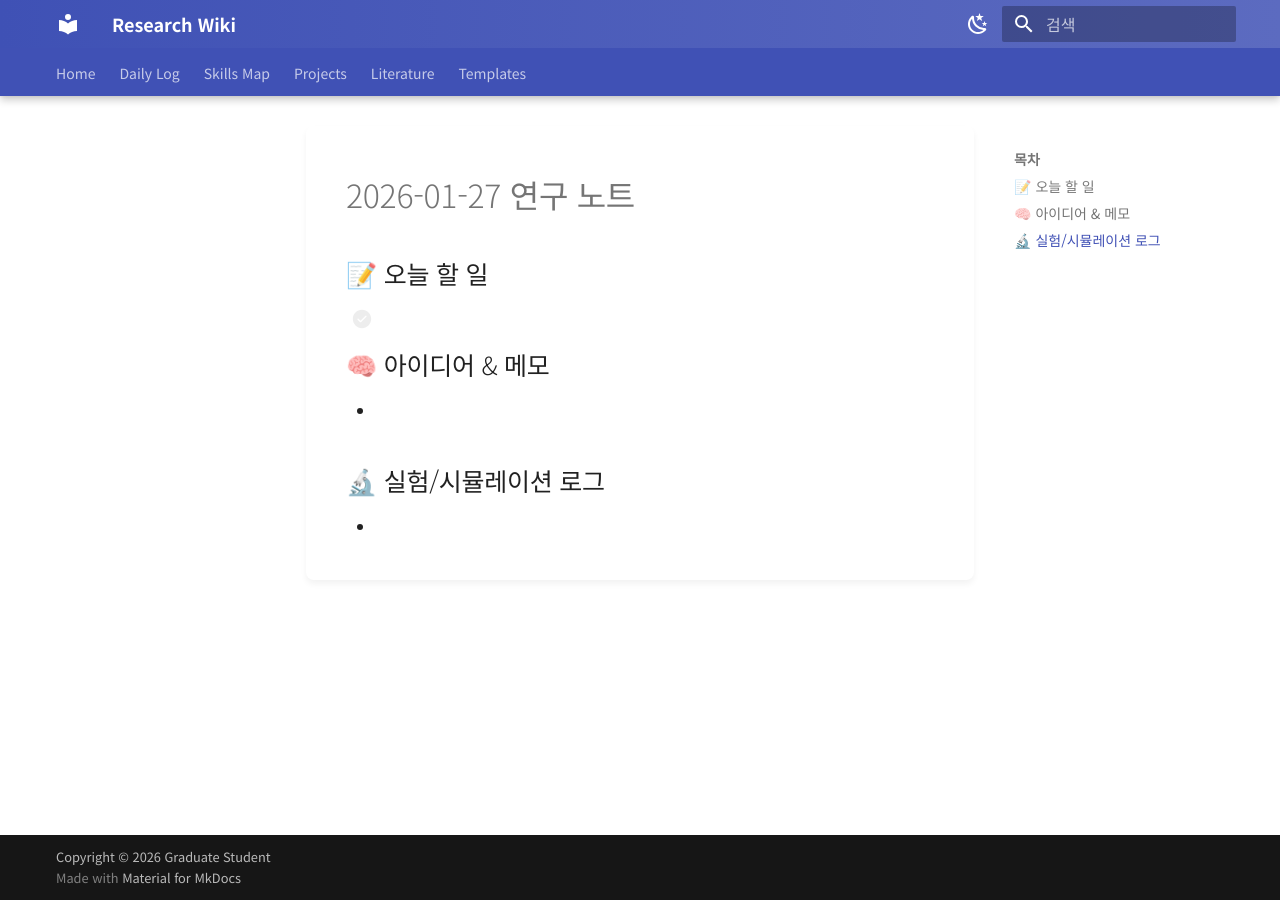
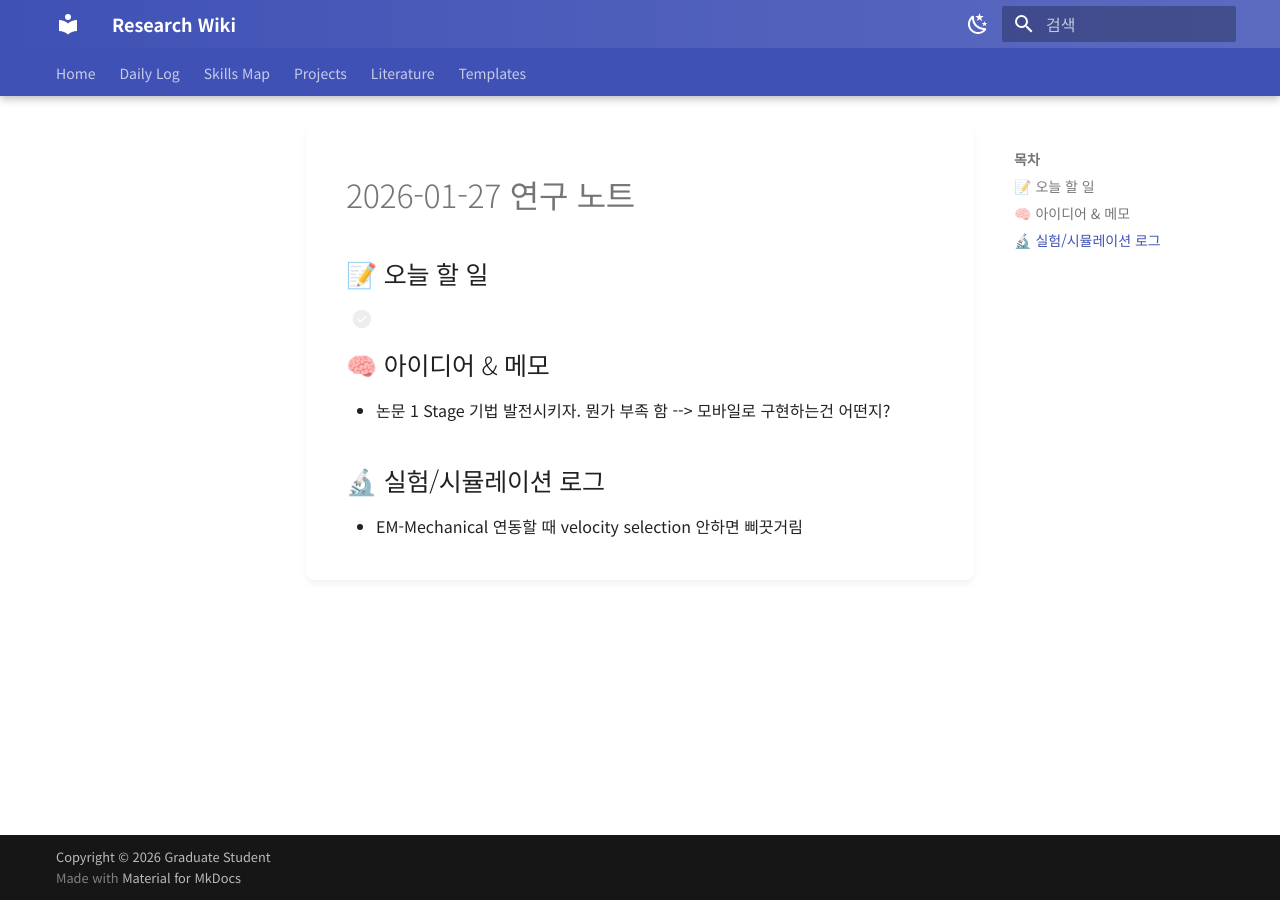
Before and after one commit to pookyhyeon/research-wiki, an MkDocs documentation site: the page built from docs/log/2026/2026-01-27.md, in a window 1280 px wide. Built offline with MkDocs 1.6.1 and Material for MkDocs 9.7.7, drawn with Linux system fonts in a browser that asks for light colours.

Commit message:
Update 2026-01-27.md

```diff
--- a/docs/log/2026/2026-01-27.md
+++ b/docs/log/2026/2026-01-27.md
@@ -4,7 +4,7 @@
 - [ ]
 
 ## 🧠 아이디어 & 메모
--
+- 논문 1 Stage 기법 발전시키자. 뭔가 부족 함 --> 모바일로 구현하는건 어떤지?
 
 ## 🔬 실험/시뮬레이션 로그
--
+- EM-Mechanical 연동할 때 velocity selection 안하면 삐끗거림
```
